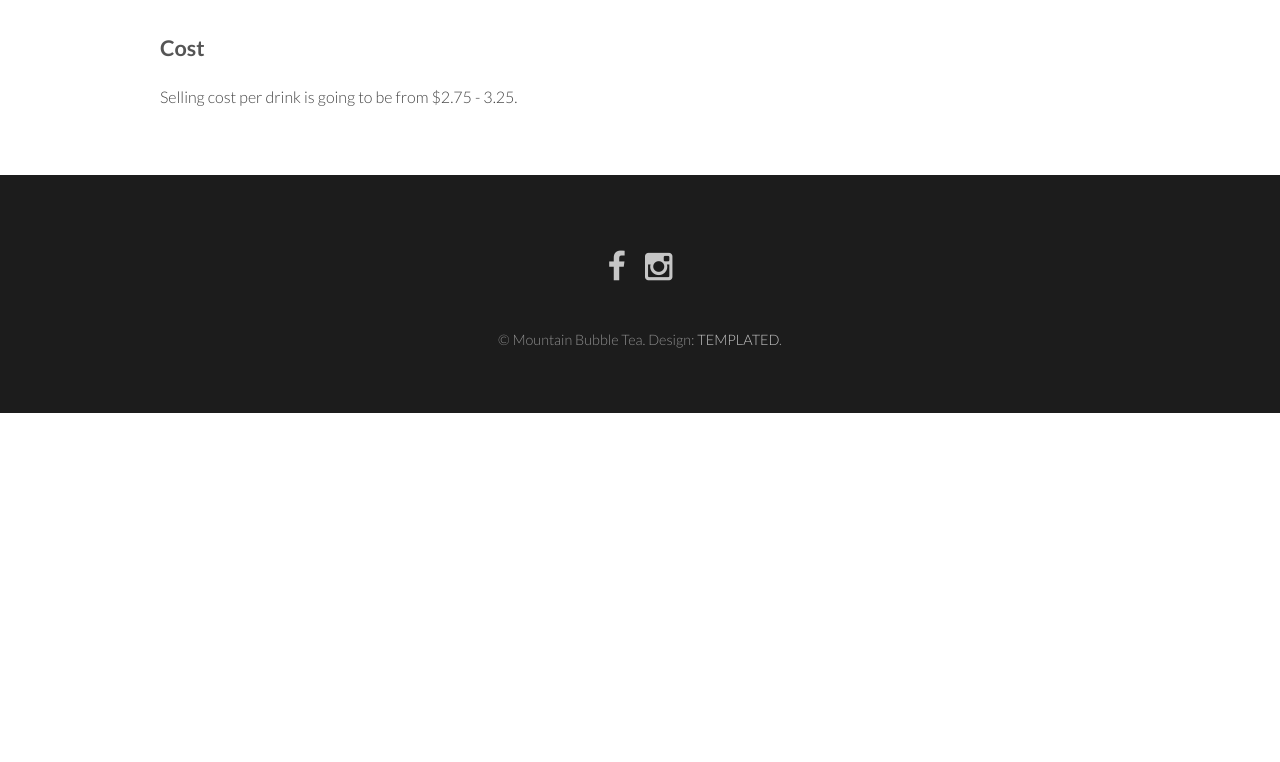
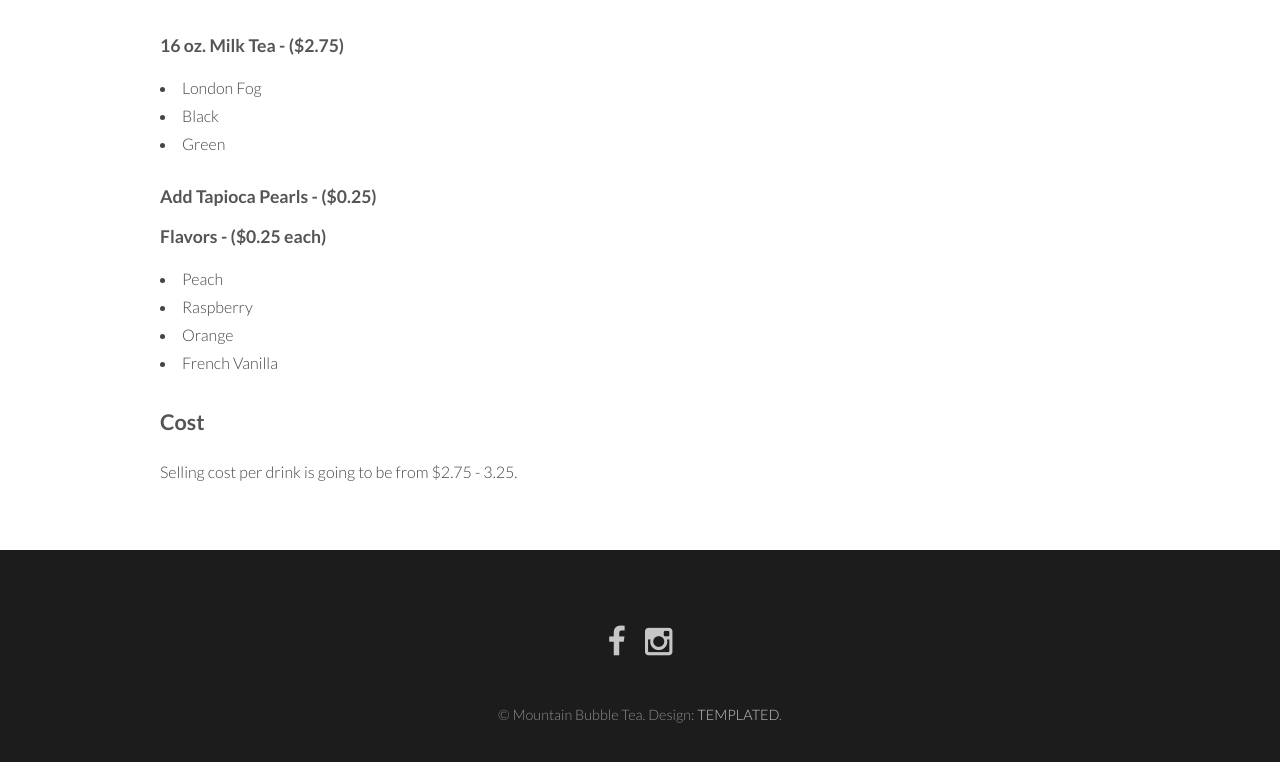
Before and after one commit to ionif/mtn, a plain HTML site: page menu.html in a window 1280 px wide. Shown: the part 180-942 px from the top of the page. Before the commit the page ends 800 px from the top, so only its background shows below. Drawn offline with Linux system fonts and the light colour scheme.

Commit message:
update menu

```diff
--- a/menu.html
+++ b/menu.html
@@ -36,6 +36,18 @@
 					<header>
 						<h1>Menu</h1>
 					</header>
+					<p><h4>16 oz. Milk Tea - ($2.75)</h4>
+<li>London Fog</li>
+<li>Black</li>
+<li>Green</li>
+&nbsp;
+<h4>Add Tapioca Pearls   -   ($0.25)</h4>
+<h4>Flavors - ($0.25 each)</h4>
+<li>Peach</li>
+<li>Raspberry</li>
+<li>Orange</li>
+<li>French Vanilla</li></p>
+
 					<p><h3>Cost</h3>
 <!--menu-->		Selling cost per drink is going to be from $2.75 - 3.25.</p>
 				</div>
```
